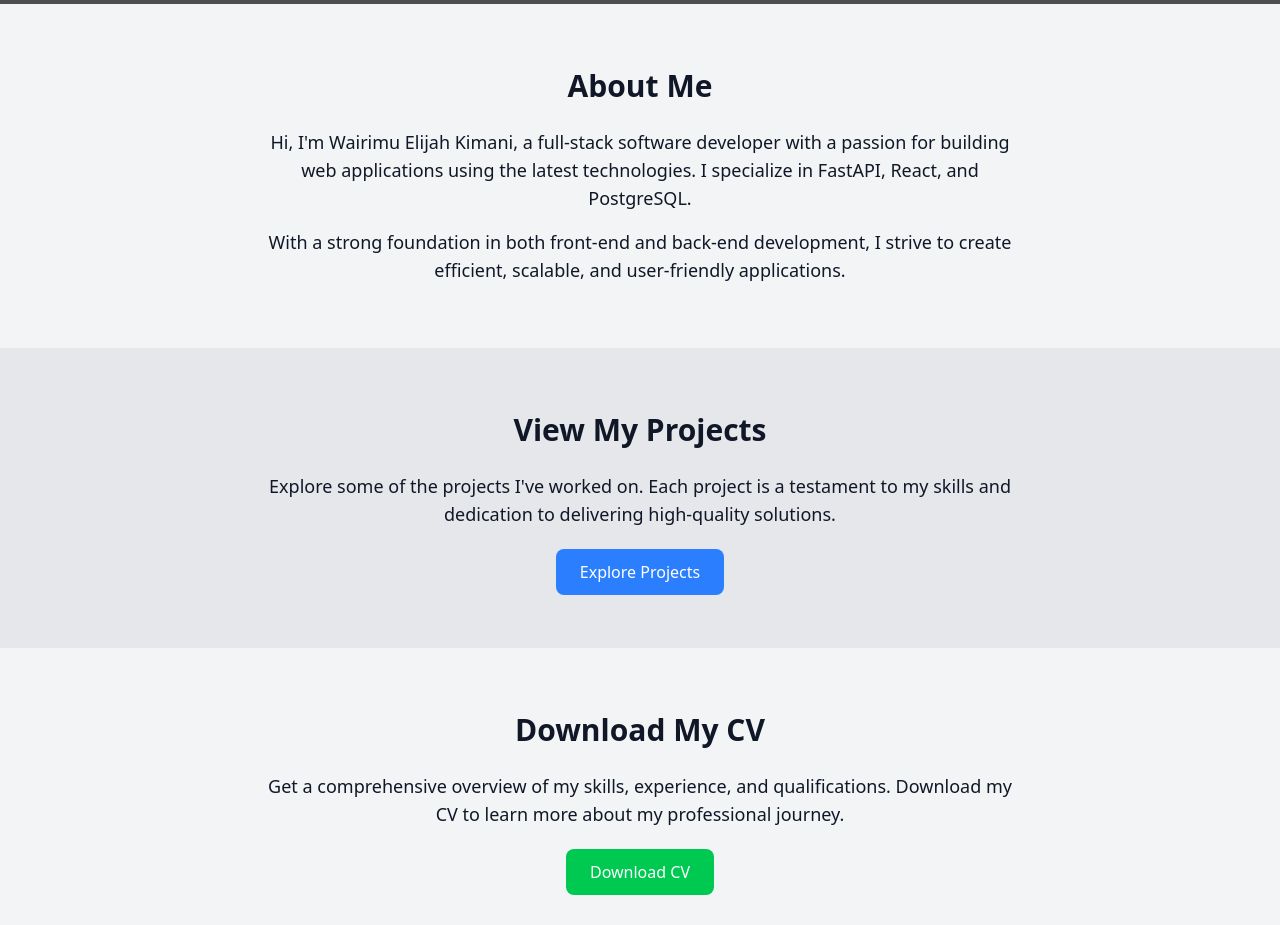
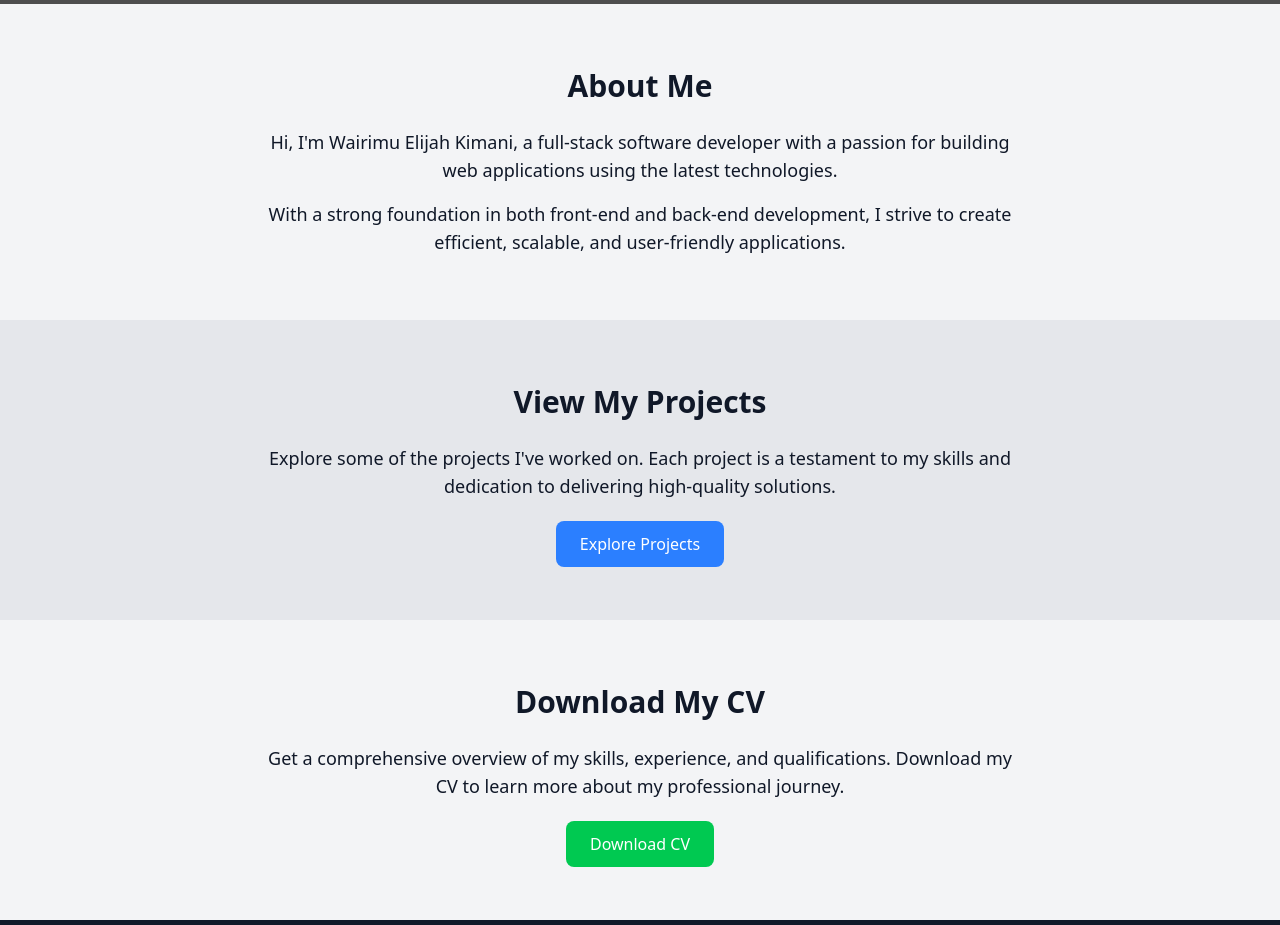
Before and after one commit to elikimz/portifolio2, a React (Vite) app: page / in a window 1280 px wide. Shown: the part 880-1805 px from the top of the page. Built offline with nearby package versions, Linux system fonts and the light colour scheme; grey boxes are pictures that could not be loaded.

Commit message:
first commit

```diff
--- a/src/pages/homepage.tsx
+++ b/src/pages/homepage.tsx
@@ -106,7 +106,7 @@ const HomePage: React.FC = () => {
           <h2 className="text-3xl font-bold mb-6 text-center">About Me</h2>
           <div className="max-w-3xl mx-auto text-center">
             <p className="text-lg mb-4">
-              Hi, I'm Wairimu Elijah Kimani, a full-stack software developer with a passion for building web applications using the latest technologies. I specialize in FastAPI, React, and PostgreSQL.
+              Hi, I'm Wairimu Elijah Kimani, a full-stack software developer with a passion for building web applications using the latest technologies.
             </p>
             <p className="text-lg">
               With a strong foundation in both front-end and back-end development, I strive to create efficient, scalable, and user-friendly applications.
```
